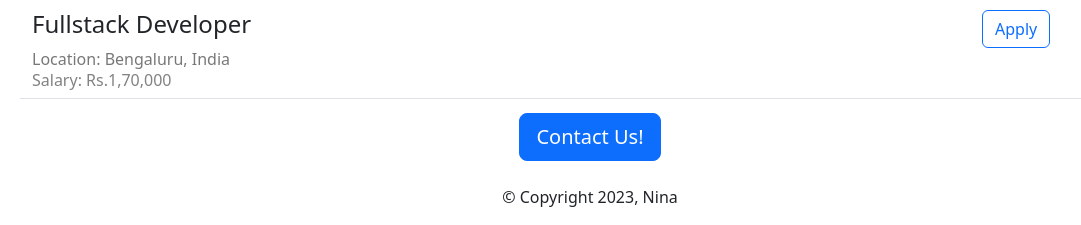
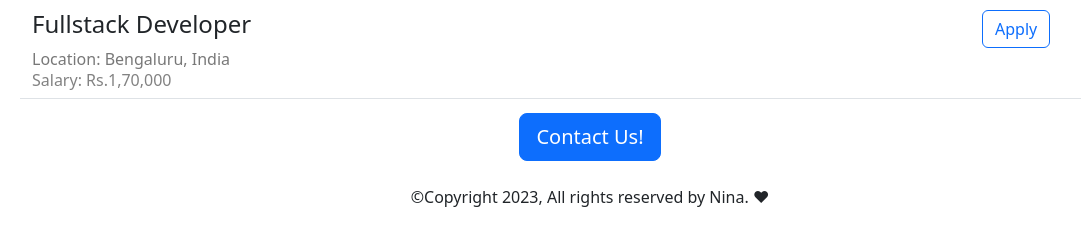
Before and after one commit to Bana143123/Nina-careers-2, a Flask app: page / in a window 1280 px wide. Shown: the part 1123-1348 px from the top of the page, without its empty margins (50-1131 px from the left). Run offline with Flask 3, Linux system fonts and the light colour scheme.

Commit message:
adding copyrights

```diff
--- a/templates/home.html
+++ b/templates/home.html
@@ -20,7 +20,8 @@
       </div>
       <div class="text-center">
       <button class="btn btn-primary btn-lg">Contact Us!</button>
-      <p class="mt-4">&copy Copyright 2023, Nina</p>
+      <p class="mt-4">&copy;Copyright 2023, All rights reserved by Nina. &#x2764;
+</p>
       </div>
     </div>
   </body>
```
